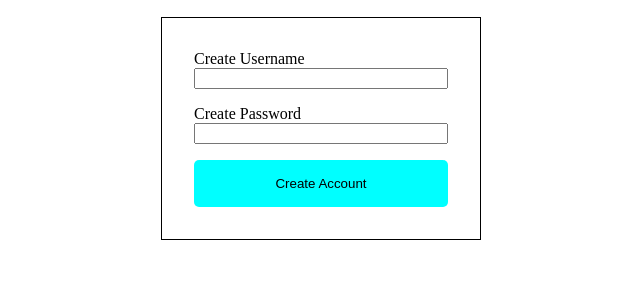
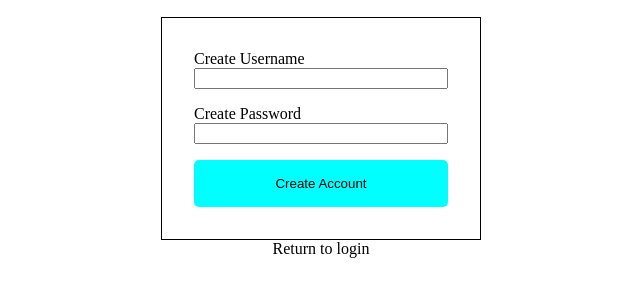
Before and after one commit to jacky-ui/login-signup, a plain HTML site: page pages/signup.html in a window 1280 px wide. Shown: the part 50-346 px from the top of the page, without its empty margins (319-959 px from the left). Drawn offline with Linux system fonts and the light colour scheme.

Commit message:
add link to take user back to login page if they click sign up by accident

```diff
--- a/pages/signup.html
+++ b/pages/signup.html
@@ -25,6 +25,7 @@
                     </div>
                     <button class="form__submit" type="submit">Create Account</button>
                 </form>
+                <a class="form__link" href="./login.html">Return to login</a>
             </section>
         </body>
     </html>
```
